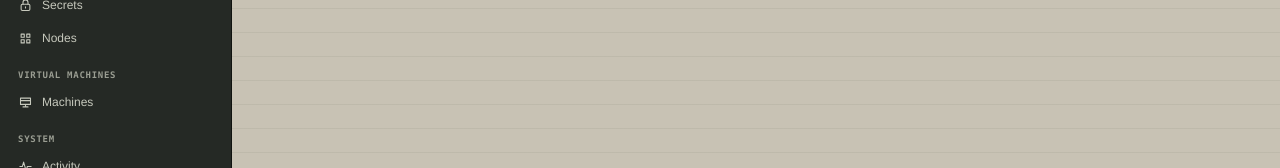
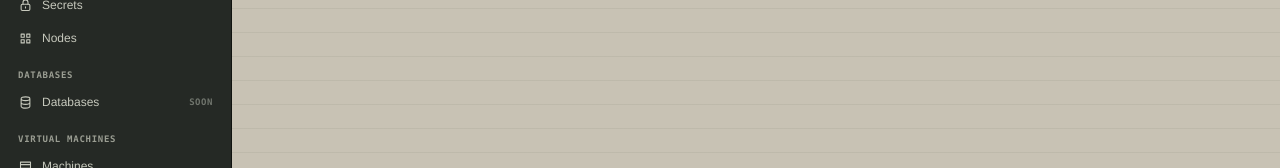
Before and after one commit to mbianchidev/porto, a React (Vite) app in the folder ui/: page /#/localhost-ing in a window 1280 px wide. Shown: the part 472-640 px from the top of the page. Built offline with nearby package versions, Linux system fonts and the light colour scheme; no server answers.

Commit message:
Add databases coming soon menu

```diff
--- a/ui/src/App.css
+++ b/ui/src/App.css
@@ -1484,6 +1484,19 @@ button:disabled {
   box-shadow: 1px 2px 0 #0d0f0d;
 }
 
+.railItemBadge {
+  margin-left: auto;
+  color: var(--ink-faint);
+  font: 700 9px/1 var(--mono);
+  letter-spacing: 0.06em;
+  text-transform: uppercase;
+}
+
+.railGroup a.active .railItemBadge,
+.railGroup a:hover .railItemBadge {
+  color: inherit;
+}
+
 .railBrand:focus-visible,
 .inventoryRowToggle:focus-visible {
   position: relative;
@@ -1921,6 +1934,18 @@ button:disabled {
   grid-template-columns: minmax(0, 1fr);
 }
 
+.databasesWorkArea {
+  grid-template-columns: minmax(0, 1fr);
+}
+
+.databaseComingSoon {
+  padding: 24px;
+}
+
+.databaseComingSoon .runtimeGrid {
+  max-width: 720px;
+}
+
 .activityResources {
   display: grid;
   gap: 12px;
--- a/ui/src/App.tsx
+++ b/ui/src/App.tsx
@@ -20,6 +20,7 @@ import { ConfigMaps } from './pages/ConfigMaps'
 import { Secrets } from './pages/Secrets'
 import { Nodes } from './pages/Nodes'
 import { Machines } from './pages/Machines'
+import { Databases } from './pages/Databases'
 import { Activity } from './pages/Activity'
 import { SettingsPage } from './pages/SettingsPage'
 import type {
@@ -34,7 +35,7 @@ import type {
 
 const KNOWN_ROUTES: RouteID[] = [
   'localhost-ing', 'containers', 'images', 'builds', 'volumes', 'networks',
-  'kubernetes', 'pods', 'services', 'configs', 'secrets', 'nodes', 'machines', 'activity', 'settings',
+  'kubernetes', 'pods', 'services', 'configs', 'secrets', 'nodes', 'databases', 'machines', 'activity', 'settings',
 ]
 
 function routeFromHash(): RouteID {
@@ -141,6 +142,7 @@ function AppShell() {
         {route === 'configs' && <ConfigMaps key={`configs:${activeKubeContext}`} context={activeKubeContext} contexts={kubeContexts} onContextChange={setKubeContext} />}
         {route === 'secrets' && <Secrets key={`secrets:${activeKubeContext}`} context={activeKubeContext} contexts={kubeContexts} onContextChange={setKubeContext} />}
         {route === 'nodes' && <Nodes key={`nodes:${activeKubeContext}`} context={activeKubeContext} contexts={kubeContexts} onContextChange={setKubeContext} />}
+        {route === 'databases' && <Databases />}
         {route === 'machines' && <Machines />}
         {route === 'activity' && <Activity />}
         {route === 'settings' && (
--- a/ui/src/components/Icon.tsx
+++ b/ui/src/components/Icon.tsx
@@ -16,6 +16,7 @@ export type IconName =
   | 'configs'
   | 'secrets'
   | 'nodes'
+  | 'databases'
   | 'machines'
   | 'activity'
   | 'settings'
@@ -66,6 +67,7 @@ export function Icon({ name }: { name: IconName }) {
       {name === 'configs' && <><path d="M7 3h10v18H7Z" /><path d="M9.5 8h5M9.5 12h5M9.5 16h3" /></>}
       {name === 'secrets' && <><rect x="5" y="10" width="14" height="10" rx="2" /><path d="M8 10V7a4 4 0 0 1 8 0v3m-4 4v2" /></>}
       {name === 'nodes' && <path d="M5 5h5v5H5Zm9 0h5v5h-5ZM5 14h5v5H5Zm9 0h5v5h-5Z" />}
+      {name === 'databases' && <path d="M5 6c0-2 3-3 7-3s7 1 7 3v12c0 2-3 3-7 3s-7-1-7-3Zm0 0c0 2 3 3 7 3s7-1 7-3M5 12c0 2 3 3 7 3s7-1 7-3" />}
       {name === 'machines' && <path d="M4 5h16v10H4Zm4 14h8m-4-4v4M4 9h16" />}
       {name === 'activity' && <path d="M3 12h4l2-7 4 14 2-7h6" />}
       {name === 'settings' && <path d="M12 15.5a3.5 3.5 0 1 0 0-7 3.5 3.5 0 0 0 0 7Zm8-3.5a8 8 0 0 1-.1 1.2l2 1.6-2 3.4-2.3-.9a8 8 0 0 1-2 1.2L15 21H9l-.6-2.4a8 8 0 0 1-2-1.2l-2.3.9-2-3.4 2-1.6A8 8 0 0 1 4 12a8 8 0 0 1 .1-1.2l-2-1.6 2-3.4 2.3.9a8 8 0 0 1 2-1.2L9 3h6l.6 2.5a8 8 0 0 1 2 1.2l2.3-.9 2 3.4-2 1.6c.067.394.1.795.1 1.2Z" />}
--- a/ui/src/components/Rail.tsx
+++ b/ui/src/components/Rail.tsx
@@ -2,7 +2,7 @@ import { Icon, type IconName } from './Icon'
 import { StatusLamp } from './StatusLamp'
 import type { RouteID } from '../types'
 
-type NavItem = { id: RouteID; label: string; icon: IconName }
+type NavItem = { id: RouteID; label: string; icon: IconName; badge?: string }
 type NavGroup = { title: string; items: NavItem[] }
 
 const NAV_GROUPS: NavGroup[] = [
@@ -28,6 +28,7 @@ const NAV_GROUPS: NavGroup[] = [
       { id: 'nodes', label: 'Nodes', icon: 'nodes' },
     ],
   },
+  { title: 'Databases', items: [{ id: 'databases', label: 'Databases', icon: 'databases', badge: 'Soon' }] },
   { title: 'Virtual machines', items: [{ id: 'machines', label: 'Machines', icon: 'machines' }] },
   {
     title: 'System',
@@ -80,6 +81,7 @@ export function Rail({
               >
                 <Icon name={item.icon} />
                 <span>{item.label}</span>
+                {item.badge && <small className="railItemBadge">{item.badge}</small>}
               </a>
             ))}
           </div>
--- /dev/null
+++ b/ui/src/pages/Databases.tsx
@@ -0,0 +1,46 @@
+import { ControlBar, SectionRail } from '../components/SectionChrome'
+import { StatusLamp } from '../components/StatusLamp'
+
+export function Databases() {
+  return (
+    <>
+      <SectionRail title="Database signal">
+        <span className="fleetDatum"><StatusLamp state="stopped" />Coming soon</span>
+        <span className="fleetDatum"><small>Sources</small><strong>Local + Kubernetes</strong></span>
+        <span className="fleetMessage">Inventory planned</span>
+      </SectionRail>
+      <ControlBar>
+        <span className="filterResultCount">Database discovery and operations are not enabled yet.</span>
+      </ControlBar>
+      <div className="workArea databasesWorkArea">
+        <section className="channelBoard" aria-label="Planned database integration">
+          <article className="empty databaseComingSoon" role="status">
+            <h2>Database control is coming soon.</h2>
+            <p>
+              Porto will combine SQL Not So Lite project databases with operator-managed
+              databases discovered in Kubernetes, starting with PostgreSQL clusters from CloudNativePG.
+            </p>
+            <dl className="runtimeGrid">
+              <div>
+                <dt>Local source</dt>
+                <dd>SQL Not So Lite</dd>
+              </div>
+              <div>
+                <dt>Kubernetes source</dt>
+                <dd>CloudNativePG</dd>
+              </div>
+              <div>
+                <dt>Planned visibility</dt>
+                <dd>Health, roles, replicas, storage</dd>
+              </div>
+              <div>
+                <dt>Planned operations</dt>
+                <dd>Connection details and lifecycle controls</dd>
+              </div>
+            </dl>
+          </article>
+        </section>
+      </div>
+    </>
+  )
+}
--- a/ui/src/types.ts
+++ b/ui/src/types.ts
@@ -544,6 +544,7 @@ export type RouteID =
   | 'configs'
   | 'secrets'
   | 'nodes'
+  | 'databases'
   | 'machines'
   | 'activity'
   | 'settings'
```
